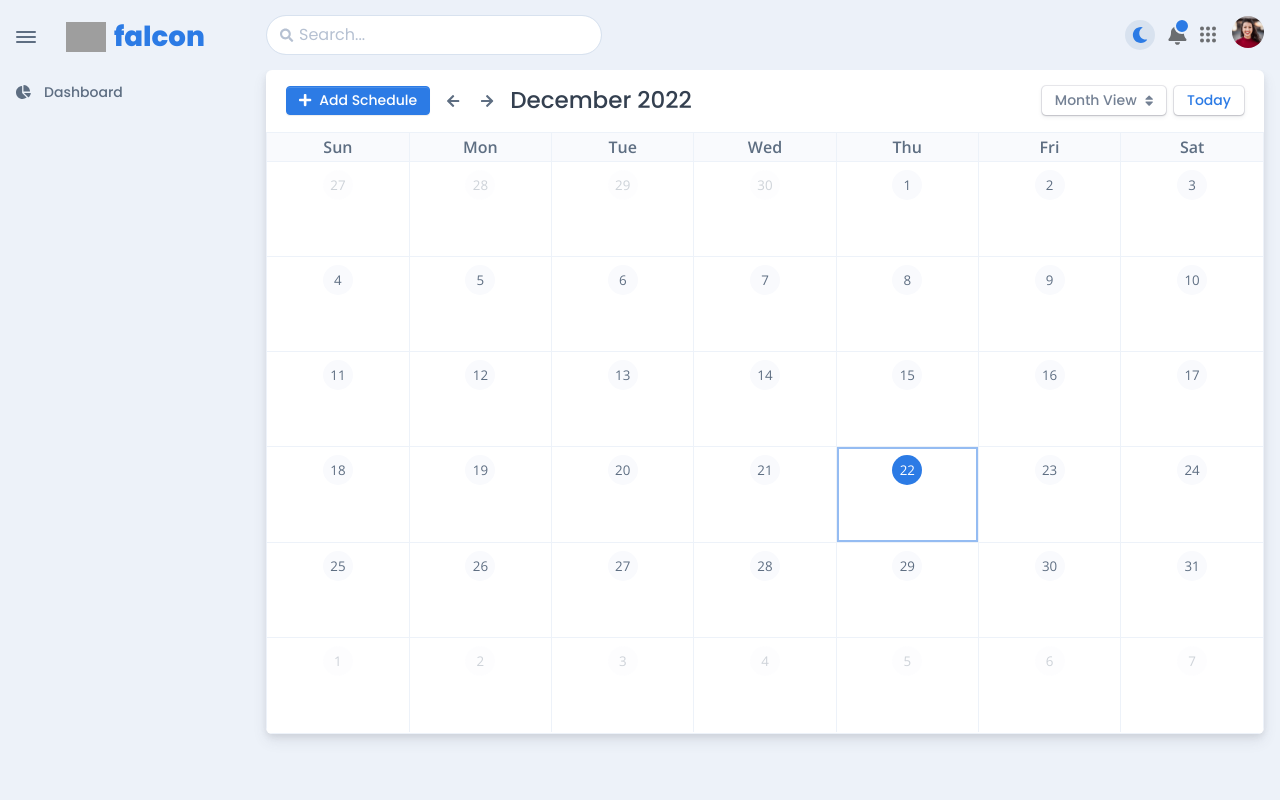
After one commit to ineedacookie/daxApp, a Django app: page /manage_times/ in a window 1280 px wide. The commit adds this page. Run offline with Django 4.2, Linux system fonts and the light colour scheme; the visitor is signed in with stand-in values (Sample User, id 1); data comes from the database, SQL or seed files in the repository; data that the repository does not hold is empty; some libraries are stand-ins or nearby versions; grey boxes are pictures that could not be loaded.

Commit message:
On the manage_times page I got the calendar add schedule button to successfully pull up a modal for adding the time and add it to the calendar and create the item in the backend. needs more testing.

```diff
--- a/daxApp/settings.py
+++ b/daxApp/settings.py
@@ -244,3 +244,5 @@ MESSAGE_TAGS = {
 # https://docs.djangoproject.com/en/4.1/ref/settings/#default-auto-field
 
 DEFAULT_AUTO_FIELD = 'django.db.models.BigAutoField'
+
+ENCRYPT_CODE = b"The Craziest pass3wrd you321 have enver seen"
--- a/templates/general/fluid_template.html
+++ b/templates/general/fluid_template.html
@@ -34,6 +34,8 @@
     <!--    Stylesheets-->
     <!-- ===============================================-->
     <link href="{% static 'vendors/prism/prism-okaidia.css' %}" rel="stylesheet">
+    <link href="{% static 'vendors/fullcalendar/main.min.css' %}" rel="stylesheet">
+    <link href="{% static 'vendors/flatpickr/flatpickr.min.css' %}" rel="stylesheet">
     <link rel="preconnect" href="https://fonts.gstatic.com">
     <link href="https://fonts.googleapis.com/css?family=Open+Sans:300,400,500,600,700%7cPoppins:300,400,500,600,700,800,900&amp;display=swap" rel="stylesheet">
     <link href="{% static 'vendors/simplebar/simplebar.min.css' %}" rel="stylesheet">
@@ -91,9 +93,13 @@
     <script src="{% static 'vendors/prism/prism.js' %}"></script>
     <script src="{% static 'vendors/fontawesome/all.min.js' %}"></script>
     <script src="{% static 'vendors/lodash/lodash.min.js' %}"></script>
+    <script src="{% static 'vendors/dayjs/dayjs.min.js' %}"></script>
     <script src="https://polyfill.io/v3/polyfill.min.js?features=window.scroll"></script>
     <script src="{% static 'vendors/list.js/list.min.js' %}"></script>
+    {% block beforeThemeScript %}{% endblock %}
     <script src="{% static 'assets/js/theme.js' %}"></script>
+    <script src="{% static 'vendors/fullcalendar/main.min.js' %}"></script>
+    <script src="{% static 'assets/js/flatpickr.js' %}"></script>
   {% block afterScripts %}{% endblock %}
   <noscript class="text-center">
          	Your browser does not support JavaScript. Please activate JavaScript or switch to a different browser for the best experience. <br/>
--- a/templates/registration/register.html
+++ b/templates/registration/register.html
@@ -17,7 +17,7 @@
         <h5>Register</h5>
     </div>
     <div class="col-auto fs--1 text-600"><span class="mb-0 undefined">Have an account?</span> <span><a
-            href="../../../pages/authentication/simple/login.html">Login</a></span></div>
+            href="{% url 'login'%}">Login</a></span></div>
 </div>
 <form method="post">
     {% csrf_token %}
--- /dev/null
+++ b/templates/time_tracker/manage_times.html
@@ -0,0 +1,102 @@
+{% extends "general/nav_template.html" %}
+{% load static %}
+{% block title %}DaxApp | Times{% endblock %}
+{% block content %}
+<div class="card overflow-hidden">
+    <div class="card-header">
+        <div class="row gx-0 align-items-center">
+            <div class="col-auto d-flex justify-content-end order-md-1">
+                <button class="btn icon-item icon-item-sm shadow-none p-0 me-1 ms-md-2" data-bs-toggle="tooltip" data-event="prev"
+                        title="Previous" type="button"><span class="fas fa-arrow-left"></span></button>
+                <button class="btn icon-item icon-item-sm shadow-none p-0 me-1 me-lg-2" data-bs-toggle="tooltip" data-event="next"
+                        title="Next" type="button"><span class="fas fa-arrow-right"></span></button>
+            </div>
+            <div class="col-auto col-md-auto order-md-2">
+                <h4 class="mb-0 fs-0 fs-sm-1 fs-lg-2 calendar-title"></h4>
+            </div>
+            <div class="col col-md-auto d-flex justify-content-end order-md-3">
+                <button class="btn btn-falcon-primary btn-sm" data-event="today" type="button">Today</button>
+            </div>
+            <div class="col-md-auto d-md-none">
+                <hr/>
+            </div>
+            <div class="col-auto d-flex order-md-0">
+                <button class="btn btn-primary btn-sm" data-bs-target="#addEventModal" data-bs-toggle="modal"
+                        type="button"><span class="fas fa-plus me-2"></span>Add Schedule
+                </button>
+            </div>
+            <div class="col d-flex justify-content-end order-md-2">
+                <div class="dropdown font-sans-serif me-md-2">
+                    <button aria-expanded="false"
+                            aria-haspopup="true" class="btn btn-falcon-default text-600 btn-sm dropdown-toggle dropdown-caret-none" data-boundary="viewport" data-bs-toggle="dropdown"
+                            id="email-filter" type="button"><span data-view-title="data-view-title">Month View</span><span
+                            class="fas fa-sort ms-2 fs--1"></span></button>
+                    <div aria-labelledby="email-filter" class="dropdown-menu dropdown-menu-end border py-2"><a
+                            class="active dropdown-item d-flex justify-content-between" data-fc-view="dayGridMonth"
+                            href="#!">Month View<span class="icon-check"><span class="fas fa-check"
+                                                                                                 data-fa-transform="down-4 shrink-4"></span></span></a><a
+                            class="dropdown-item d-flex justify-content-between" data-fc-view="timeGridWeek" href="#!">Week
+                        View<span class="icon-check"><span class="fas fa-check"
+                                                           data-fa-transform="down-4 shrink-4"></span></span></a><a
+                            class="dropdown-item d-flex justify-content-between" data-fc-view="timeGridDay" href="#!">Day
+                        View<span class="icon-check"><span class="fas fa-check"
+                                                           data-fa-transform="down-4 shrink-4"></span></span></a><a
+                            class="dropdown-item d-flex justify-content-between" data-fc-view="listWeek" href="#!">List
+                        View<span class="icon-check"><span class="fas fa-check"
+                                                           data-fa-transform="down-4 shrink-4"></span></span></a>
+                    </div>
+                </div>
+            </div>
+        </div>
+    </div>
+    <div class="card-body p-0 scrollbar">
+        <div class="calendar-outline" data="{{ events }}" id="appCalendar"></div>
+    </div>
+</div>
+<div class="modal fade" id="eventDetailsModal" tabindex="-1">
+    <div class="modal-dialog modal-dialog-centered">
+        <div class="modal-content border"></div>
+    </div>
+</div>
+<div class="modal fade" id="addEventModal" tabindex="-1">
+    <div class="modal-dialog">
+        <div class="modal-content border">
+            <form autocomplete="off" id="addEventForm" url="{% url 'manage_time_event' %}">
+                {% csrf_token %}
+                <div class="modal-header px-card bg-light border-bottom-0">
+                    <h5 class="modal-title">Add Action</h5>
+                    <button aria-label="Close" class="btn-close me-n1" data-bs-dismiss="modal" type="button"></button>
+                </div>
+                <div class="modal-body p-card">
+                    <div class="mb-3">
+                        <label class="fs-0" for="eventTitle">Title</label>
+                        <select class="form-select js-choice" id="eventTitle" size="1" name="title" required="required" data-options='{"removeItemButton":true}'>
+                          <option>Clocked In</option>
+                          <option>Break</option>
+                        </select>
+                    </div>
+                    <div class="mb-3">
+                        <input class="form-control datetimepicker" data-options='{"allowInput":"true", "static":"true","enableTime":"true","dateFormat":"G:iK  M d, Y"}' id="eventStartDate" name="startDate"
+                               placeholder="Start" required="required"
+                               type="text"/>
+                    </div>
+                    <div class="mb-3">
+                        <input class="form-control datetimepicker" data-options='{"allowInput":"true", "static":"true","enableTime":"true","dateFormat":"G:iK  M d, Y"}' id="eventEndDate" name="endDate"
+                               placeholder="End"
+                               type="text"/>
+                    </div>
+                    <div class="mb-3">
+                        <label class="fs-0" for="eventDescription">Comment</label>
+                        <textarea class="form-control" id="eventDescription" name="description" rows="3"></textarea>
+                    </div>
+                </div>
+                <div class="modal-footer d-flex justify-content-end align-items-center bg-light border-0">
+                    <button class="btn btn-primary px-4" type="submit">Save</button>
+                </div>
+            </form>
+        </div>
+    </div>
+</div>
+{% endblock %}
+{% block beforeThemeScript %}
+{% endblock %}
--- a/time_tracker/forms.py
+++ b/time_tracker/forms.py
@@ -12,4 +12,4 @@ class SimpleClockForm(ModelForm):
 
     class Meta:
         model = InOutAction
-        fields = ('type', 'start', 'end', 'comment')
+        fields = ('user', 'type', 'start', 'end', 'comment')
--- a/time_tracker/urls.py
+++ b/time_tracker/urls.py
@@ -4,4 +4,6 @@ from . import views
 
 urlpatterns = [
     path('simple_clock/', views.simple_clock, name='simple_clock'),
+    path('manage_times/', views.manage_times, name='manage_times'),
+    path('manage_times/event/', views.event_handler, name='manage_time_event')
 ]
--- a/time_tracker/views.py
+++ b/time_tracker/views.py
@@ -1,11 +1,12 @@
 import logging
 from django.shortcuts import render
+from django.http import JsonResponse
 from django.contrib.auth.decorators import login_required
 from django.utils import timezone
 
-from .forms import SimpleClockForm
 from .models import InOutAction, TTUserInfo
-from .utils import combine_comments
+from .utils import combine_comments, get_events_by_month, add_edit_time
+from daxApp.central_data import get_main_page_data
 
 logger = logging.getLogger("django.request")
 
@@ -50,3 +51,22 @@ def simple_clock(request):
     }
 
     return render(request, page, page_arguments)
+
+
+@login_required
+def manage_times(request):
+    page = 'time_tracker/manage_times.html'
+    page_arguments = get_main_page_data(request.user)
+    page_arguments['events'] = get_events_by_month(user=request.user)
+
+    return render(request, page, page_arguments)
+
+
+@login_required
+def event_handler(request):
+    if request.POST:
+        event = request.POST.get('event', '')
+        if event:
+            if event == 'add_time':
+                errors, action_id = add_edit_time(request.user, request.POST)
+                return JsonResponse(data={'errors': errors, 'action_id': action_id}, status=201, safe=False)
--- a/users/views.py
+++ b/users/views.py
@@ -12,7 +12,6 @@ from django.utils.encoding import force_str
 from django.utils.http import urlsafe_base64_decode
 
 from .forms import CompanyForm, UserForm, OverriddenPasswordChangeForm, OverriddenAdminPasswordChangeForm, RegisterUserForm
-from time_tracker.forms import SimpleClockForm
 from .models import CustomUser, Company
 from .tokens import account_activation_token
 from django.template.loader import render_to_string
```
Also changed, not shown: daxApp/encryption.py (added, +29 -0 lines), time_tracker/utils.py (+83 -0 lines), static/assets/js/theme.js, 1 other file.
